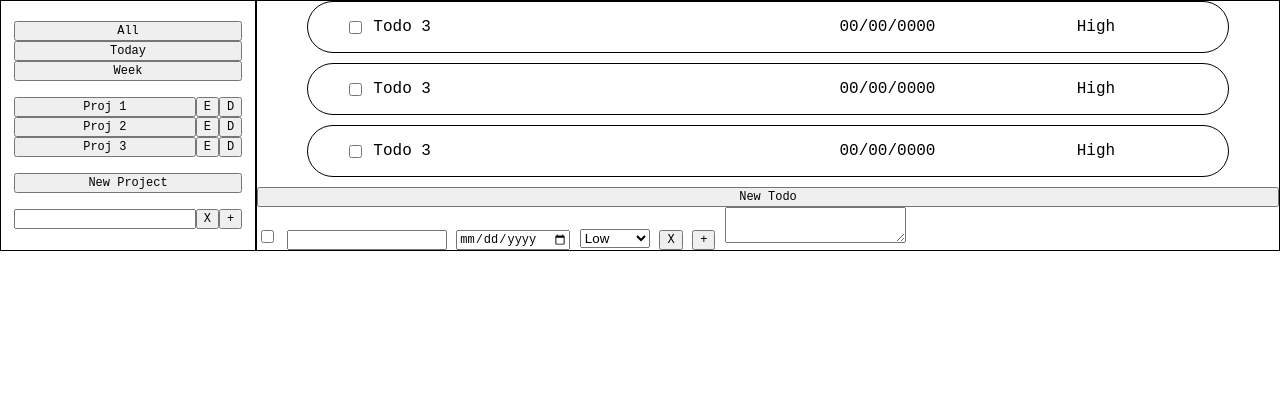
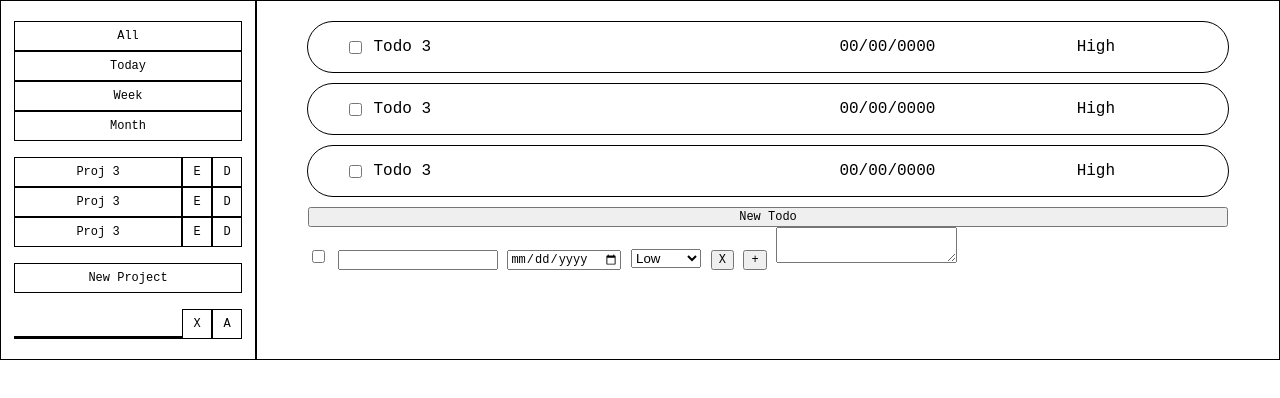
Before and after one commit to ehrelevant/todo-list, a plain HTML site: page index.html in a window 1280 px wide. Drawn offline with Linux system fonts and the light colour scheme.

Commit message:
clear default styles for projects

```diff
--- a/index.html
+++ b/index.html
@@ -26,34 +26,35 @@
     <main class="content">
         <section class="proj-panel">
             <div class="def-proj-list">
-                <button>All</button>
-                <button>Today</button>
-                <button>Week</button>
+                <button class="proj-btn def-btn">All</button>
+                <button class="proj-btn def-btn">Today</button>
+                <button class="proj-btn def-btn">Week</button>
+                <button class="proj-btn def-btn">Month</button>
             </div>
             <div class="proj-list">
                 <div class="proj">
-                    <button>Proj 1</button>
-                    <button>E</button>
-                    <button>D</button>
+                    <button class="proj-btn">Proj 3</button>
+                    <button class="proj-btn edit-btn">E</button>
+                    <button class="proj-btn del-btn">D</button>
                 </div>
                 <div class="proj">
-                    <button>Proj 2</button>
-                    <button>E</button>
-                    <button>D</button>
+                    <button class="proj-btn">Proj 3</button>
+                    <button class="proj-btn edit-btn">E</button>
+                    <button class="proj-btn del-btn">D</button>
                 </div>
                 <div class="proj">
-                    <button>Proj 3</button>
-                    <button>E</button>
-                    <button>D</button>
+                    <button class="proj-btn">Proj 3</button>
+                    <button class="proj-btn edit-btn">E</button>
+                    <button class="proj-btn del-btn">D</button>
                 </div>
             </div>
 
-            <button>New Project</button>
+            <button class="proj-btn proj-new-btn">New Project</button>
             <div>
                 <form name="projForm" class="proj">
-                    <input type="text" name="title" class="proj-form-title" required>
-                    <input type="reset" name="exit" value="X">
-                    <input type="submit" name="add" value="+">
+                    <input type="text" name="title" required class="proj-form-title">
+                    <input type="reset" name="exit" value="X" class="proj-btn proj-form-exit">
+                    <input type="submit" name="add" value="A" class="proj-btn proj-form-add">
                 </form>
             </div>
         </section>
--- a/style.css
+++ b/style.css
@@ -41,18 +41,36 @@ button, input {
 
 .proj {
     display: grid;
-    grid-template-columns: 1fr auto auto;
+    grid-template-columns: 1fr 30px 30px;
+
+    height: 30px;
 }
 
 .proj-form-title {
     box-sizing: border-box;
     width: 100%;
+
+    outline: none;
+    border: none;
+    border-bottom: 3px solid black;
+    padding: 0 10px;
+}
+
+
+.proj-btn {
+    background-color: unset;
+    border: 1px solid black;
+}
+
+.def-btn, .proj-new-btn {
+    height: 30px;
 }
 
 
 /* Todos  */
 .todo-panel {
     border: 1px solid black;
+    padding: 20px 5%;
 
     display: flex;
     flex-direction: column;
@@ -69,7 +87,7 @@ button, input {
     border-radius: 30px;
     margin-bottom: 10px;
 
-    width: 90%;
+    width: 100%;
     height: auto;
 }
 
```
